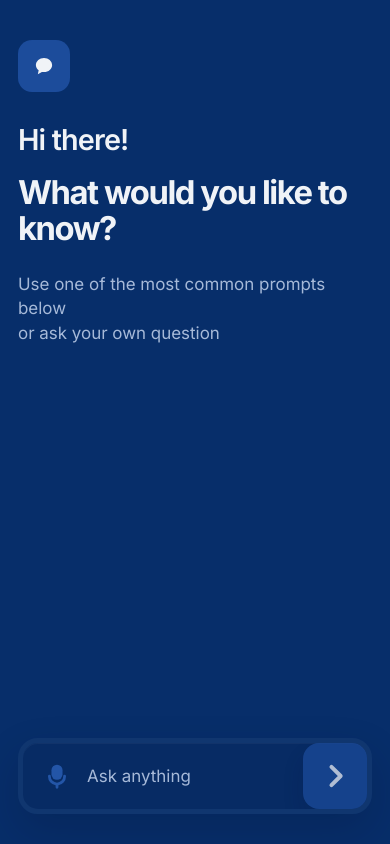
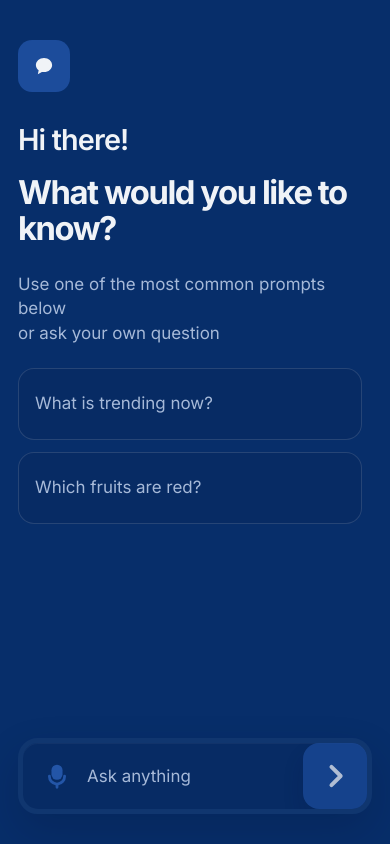
Before and after one commit to GabievGeorgy/KazInvest, a React (Vite) app in the folder frontend/: page / in a window 390 px wide. Built offline with nearby package versions, Linux system fonts and the light colour scheme.

Commit message:
add basic prompts, fix keyboard overlay

```diff
--- a/frontend/src/components/ChatScreen.module.css
+++ b/frontend/src/components/ChatScreen.module.css
@@ -1,16 +1,10 @@
 .pageShell {
-  min-height: 100vh;
-  min-height: 100svh;
-  min-height: 100dvh;
+  min-height: var(--app-height);
 }
 
 .panel {
-  min-height: 100vh;
-  min-height: 100svh;
-  min-height: 100dvh;
-  height: 100vh;
-  height: 100svh;
-  height: 100dvh;
+  min-height: var(--app-height);
+  height: var(--app-height);
   box-sizing: border-box;
   display: flex;
   padding:
@@ -94,12 +88,8 @@
 
 @media (max-width: 640px) {
   .panel {
-    height: 100vh;
-    height: 100svh;
-    height: 100dvh;
-    min-height: 100vh;
-    min-height: 100svh;
-    min-height: 100dvh;
+    height: var(--app-height);
+    min-height: var(--app-height);
     padding: 24px 18px max(20px, env(safe-area-inset-bottom));
   }
 
--- a/frontend/src/components/ChatScreen.tsx
+++ b/frontend/src/components/ChatScreen.tsx
@@ -29,7 +29,11 @@ export function ChatScreen() {
           ) : null}
 
           <div className={`${styles.column} ${styles.body}`}>
-            {hasMessages ? <ChatConversation messages={messages} /> : <EmptyChatState />}
+            {hasMessages ? (
+              <ChatConversation messages={messages} />
+            ) : (
+              <EmptyChatState onPromptSelect={setDraft} />
+            )}
           </div>
 
           <div className={`${styles.column} ${styles.inputSlot}`}>
--- /dev/null
+++ b/frontend/src/components/EmptyChatState.module.css
@@ -0,0 +1,3 @@
+.state {
+  width: 100%;
+}
--- a/frontend/src/components/EmptyChatState.tsx
+++ b/frontend/src/components/EmptyChatState.tsx
@@ -1,11 +1,18 @@
 import { ChatBadge } from './ChatBadge';
 import { HeroText } from './HeroText';
+import { StarterPrompts } from './StarterPrompts';
+import styles from './EmptyChatState.module.css';
 
-export function EmptyChatState() {
+type EmptyChatStateProps = {
+  onPromptSelect: (prompt: string) => void;
+};
+
+export function EmptyChatState({ onPromptSelect }: EmptyChatStateProps) {
   return (
-    <div>
+    <div className={styles.state}>
       <ChatBadge />
       <HeroText />
+      <StarterPrompts onSelect={onPromptSelect} />
     </div>
   );
 }
--- /dev/null
+++ b/frontend/src/components/StarterPrompts.module.css
@@ -0,0 +1,48 @@
+.grid {
+  margin-top: 28px;
+  display: grid;
+  grid-template-columns: repeat(2, minmax(0, 1fr));
+  gap: 12px;
+}
+
+.prompt {
+  min-height: 84px;
+  padding: 16px 18px;
+  border-radius: 18px;
+  border: 1px solid rgba(255, 255, 255, 0.12);
+  background: var(--surface-overlay);
+  text-align: left;
+  cursor: pointer;
+  transition:
+    transform 180ms ease,
+    border-color 180ms ease,
+    background 180ms ease;
+}
+
+.prompt:hover {
+  border-color: rgba(255, 255, 255, 0.2);
+  background: rgba(8, 41, 94, 0.62);
+}
+
+.prompt:focus-visible {
+  outline: 2px solid rgba(240, 243, 247, 0.9);
+  outline-offset: 3px;
+}
+
+.label {
+  display: block;
+  color: var(--text-muted);
+}
+
+@media (max-width: 640px) {
+  .grid {
+    grid-template-columns: 1fr;
+    margin-top: 22px;
+  }
+
+  .prompt {
+    min-height: 72px;
+    padding: 14px 16px;
+    border-radius: 16px;
+  }
+}
--- /dev/null
+++ b/frontend/src/components/StarterPrompts.tsx
@@ -0,0 +1,28 @@
+import { UiText } from './Typography';
+import styles from './StarterPrompts.module.css';
+
+const starterPrompts = [
+  'What is trending now?',
+  'Which fruits are red?',
+] as const;
+
+type StarterPromptsProps = {
+  onSelect: (prompt: string) => void;
+};
+
+export function StarterPrompts({ onSelect }: StarterPromptsProps) {
+  return (
+    <div className={styles.grid} aria-label="Suggested prompts">
+      {starterPrompts.map(prompt => (
+        <button
+          key={prompt}
+          type="button"
+          className={styles.prompt}
+          onClick={() => onSelect(prompt)}
+        >
+          <UiText className={styles.label}>{prompt}</UiText>
+        </button>
+      ))}
+    </div>
+  );
+}
--- a/frontend/src/contexts/ViewPortProvider.tsx
+++ b/frontend/src/contexts/ViewPortProvider.tsx
@@ -1,4 +1,4 @@
-import { ReactNode, useSyncExternalStore } from 'react';
+import { ReactNode, useEffect, useSyncExternalStore } from 'react';
 import { ViewportContext } from './viewportContext';
 
 const mobileQuery = '(max-width: 640px)';
@@ -32,6 +32,34 @@ function getSnapshot() {
 export function ViewportProvider({ children }: { children: ReactNode }) {
   const isMobile = useSyncExternalStore(subscribe, getSnapshot, () => false);
 
+  useEffect(() => {
+    if (typeof window === 'undefined' || typeof document === 'undefined') {
+      return;
+    }
+
+    const root = document.documentElement;
+
+    function updateViewportVariables() {
+      const visualViewport = window.visualViewport;
+      const viewportHeight = visualViewport?.height ?? window.innerHeight;
+
+      root.style.setProperty('--app-height', `${viewportHeight}px`);
+    }
+
+    updateViewportVariables();
+
+    window.addEventListener('resize', updateViewportVariables);
+    window.visualViewport?.addEventListener('resize', updateViewportVariables);
+    window.visualViewport?.addEventListener('scroll', updateViewportVariables);
+
+    return () => {
+      window.removeEventListener('resize', updateViewportVariables);
+      window.visualViewport?.removeEventListener('resize', updateViewportVariables);
+      window.visualViewport?.removeEventListener('scroll', updateViewportVariables);
+      root.style.removeProperty('--app-height');
+    };
+  }, []);
+
   return (
     <ViewportContext.Provider value={{ isMobile }}>
       {children}
--- a/frontend/src/styles.css
+++ b/frontend/src/styles.css
@@ -26,6 +26,7 @@
   --scrollbar-thumb: rgba(166, 185, 216, 0.42);
   --scrollbar-thumb-hover: rgba(211, 228, 255, 0.56);
   --scrollbar-track: rgba(8, 41, 94, 0.24);
+  --app-height: 100vh;
   color: var(--text-primary);
   background: var(--page-background);
 }
@@ -67,9 +68,7 @@ html {
 body {
   margin: 0;
   min-width: 320px;
-  min-height: 100vh;
-  min-height: 100svh;
-  min-height: 100dvh;
+  min-height: var(--app-height);
   min-height: -webkit-fill-available;
   background: var(--page-background);
 }
@@ -94,8 +93,6 @@ code {
 }
 
 #root {
-  min-height: 100vh;
-  min-height: 100svh;
-  min-height: 100dvh;
+  min-height: var(--app-height);
   min-height: -webkit-fill-available;
 }
```
